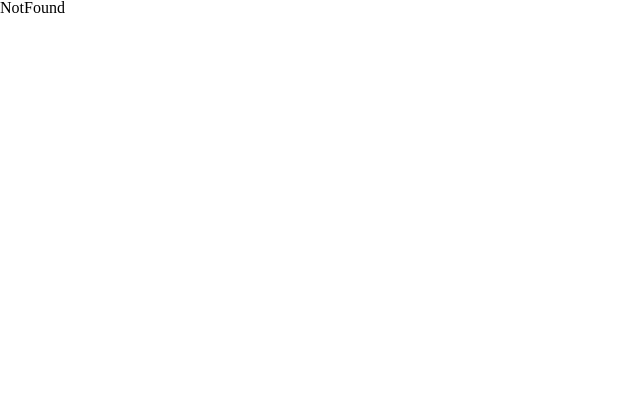
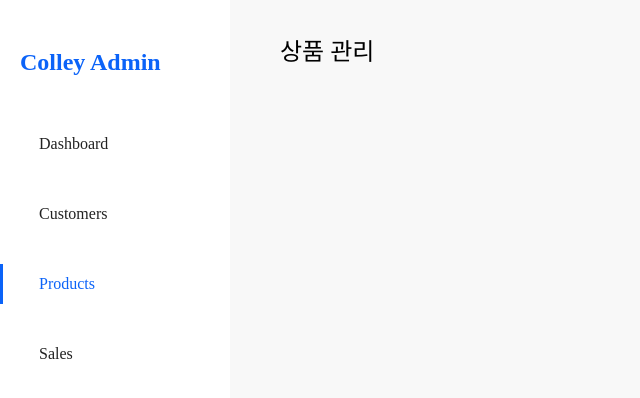
Before and after one commit to ColleyProjectGroup/ColleyProjectGroup2, a React (Vite) app: page /admin/products in a window 1280 px wide. Before the commit this address had no page. Shown: the top 398 px of the page, without its empty margins (0-640 px from the left). Built offline with nearby package versions, Linux system fonts and the light colour scheme; a web font is replaced by a local one.

Commit message:
Docs: 관리자 구조 설계 및 상품관리 페이지 작업중

```diff
--- /dev/null
+++ b/src/components/admin/Admin.tsx
@@ -0,0 +1,13 @@
+import React from 'react'
+import { Outlet } from 'react-router-dom'
+import { AdminNav } from './AdminNav'
+import styled from 'styles/pages/admin.module.scss'
+
+export const Admin = () => {
+  return (
+    <div className={styled.admin}>
+      <AdminNav />
+      <Outlet />
+    </div>
+  )
+}
--- /dev/null
+++ b/src/components/admin/AdminNav.tsx
@@ -0,0 +1,27 @@
+import React from 'react'
+import { Link, useLocation } from 'react-router-dom'
+import styled from 'styles/pages/admin.module.scss'
+
+export const AdminNav = () => {
+  const path: string = useLocation().pathname
+
+  return (
+    <nav>
+      <h1>Colley Admin</h1>
+      <ul>
+        <li className={path === '/admin' ? styled.active : null}>
+          <Link to="/admin">Dashboard</Link>
+        </li>
+        <li className={path === '/admin/customers' ? styled.active : null}>
+          <Link to="/admin/customers">Customers</Link>
+        </li>
+        <li className={path === '/admin/products' ? styled.active : null}>
+          <Link to="/admin/products">Products</Link>
+        </li>
+        <li className={path === '/admin/sales' ? styled.active : null}>
+          <Link to="/admin/sales">Sales</Link>
+        </li>
+      </ul>
+    </nav>
+  )
+}
--- /dev/null
+++ b/src/components/admin/index.ts
@@ -0,0 +1,2 @@
+export * from 'components/admin/Admin'
+export * from 'components/admin/AdminNav'
--- a/src/components/index.ts
+++ b/src/components/index.ts
@@ -5,3 +5,4 @@ export * from 'components/Header';
 export * from 'components/ErrorComponent';
 export * from 'components/NotFound';
 export * from 'components/Modal';
+export * from 'components/admin';
--- /dev/null
+++ b/src/pages/AdminProducts.tsx
@@ -0,0 +1,10 @@
+import React from 'react'
+import styled from 'styles/pages/adminProducts.module.scss'
+
+export const AdminProducts = () => {
+  return (
+    <section className={styled['admin-content-wrapper']}>
+      <h1 className={styled['admin-title']}>상품 관리</h1>
+    </section>
+  )
+}
--- a/src/pages/Router.tsx
+++ b/src/pages/Router.tsx
@@ -1,6 +1,6 @@
-import { createBrowserRouter } from 'react-router-dom';
-import { App, ErrorComponent, NotFound } from 'components';
-import { Home, About } from 'pages';
+import { createBrowserRouter } from 'react-router-dom'
+import { App, ErrorComponent, NotFound, Admin } from 'components'
+import { Home, About, AdminProducts } from 'pages'
 
 export const router = createBrowserRouter([
   {
@@ -12,13 +12,25 @@ export const router = createBrowserRouter([
       {
         path: '',
         element: <Home />,
-        errorElement: <ErrorComponent />,
+        errorElement: <ErrorComponent />
       },
       {
         path: 'about',
         element: <About />,
-        errorElement: <ErrorComponent />,
-      },
-    ],
+        errorElement: <ErrorComponent />
+      }
+    ]
   },
-]);
+  {
+    path: '/admin',
+    element: <Admin />,
+    errorElement: <NotFound />,
+    children: [
+      {
+        path: 'products',
+        element: <AdminProducts />,
+        errorElement: <ErrorComponent />
+      }
+    ]
+  }
+])
--- a/src/pages/index.ts
+++ b/src/pages/index.ts
@@ -1,3 +1,4 @@
 //페이지도 마찬가지로 생성시마다 export추가해주세요
-export * from 'pages/Home';
-export * from 'pages/About';
+export * from 'pages/Home'
+export * from 'pages/About'
+export * from 'pages/AdminProducts'
--- a/src/styles/common.scss
+++ b/src/styles/common.scss
@@ -20,6 +20,9 @@ button {
   &.next {
     @include size(135px, 40px);
   }
+  &.add {
+    @include size(100px, 40px);
+  }
 }
 .white {
   background-color: $color-primary;
@@ -35,3 +38,14 @@ button {
     @include size(300px, 550x);
   }
 }
+
+// Admin에서 사용하는 common styles
+.admin-title {
+  color: $color-black-0;
+  font-size: 24px;
+  font-weight: 500;
+}
+
+.admin-content-wrapper {
+  padding: 40px 50px;
+}
--- /dev/null
+++ b/src/styles/pages/admin.module.scss
@@ -0,0 +1,53 @@
+@import 'styles/mixins';
+@import 'styles/variables';
+
+.admin {
+  height: 100vh;
+  display: flex;
+  background-color: $color-admin-main;
+  color: $color-black-0;
+
+  nav {
+    width: 230px;
+    height: 100%;
+    padding-top: 50px;
+    background-color: $color-primary;
+
+    h1 {
+      color: $color-admin-primary;
+      font-size: 24px;
+      font-weight: 700;
+      padding-left: 20px;
+    }
+
+    ul {
+      display: flex;
+      flex-direction: column;
+      gap: 30px;
+      margin-top: 50px;
+
+      li {
+        display: flex;
+        align-items: center;
+        width: 100%;
+        height: 40px;
+        border-left: 3px solid $color-primary;
+
+        a {
+          padding-left: 36px;
+          text-decoration: none;
+          color: $color-black-2;
+          font-size: 16px;
+        }
+
+        &.active {
+          border-left: 3px solid $color-admin-primary;
+
+          a {
+            color: $color-admin-primary;
+          }
+        }
+      }
+    }
+  }
+}
--- /dev/null
+++ b/src/styles/pages/adminProducts.module.scss
@@ -0,0 +1 @@
+@import 'styles/common';
--- a/src/styles/variables.scss
+++ b/src/styles/variables.scss
@@ -30,3 +30,7 @@
 $color-item-blue: #0000fd;
 $color-item-pink: #fec0cb;
 $color-item-whtie: #fefefe;
+
+// ADMIN-COLORS
+$color-admin-primary: #0b63f8;
+$color-admin-main: #f8f8f8;
```
Also changed, not shown: 1 other file (tests, documents, lock files or other folders). Lines whose indentation alone changed are shown as unchanged.
